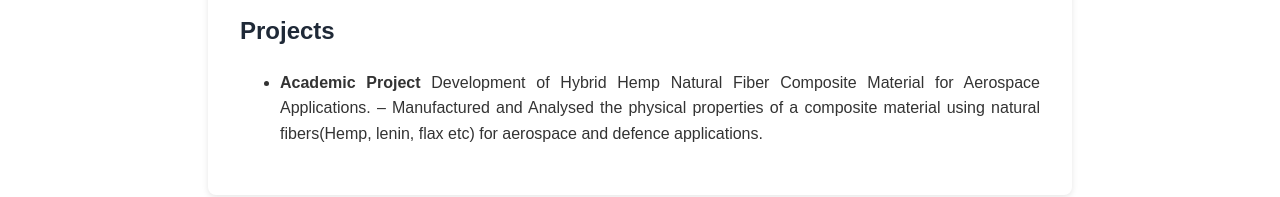
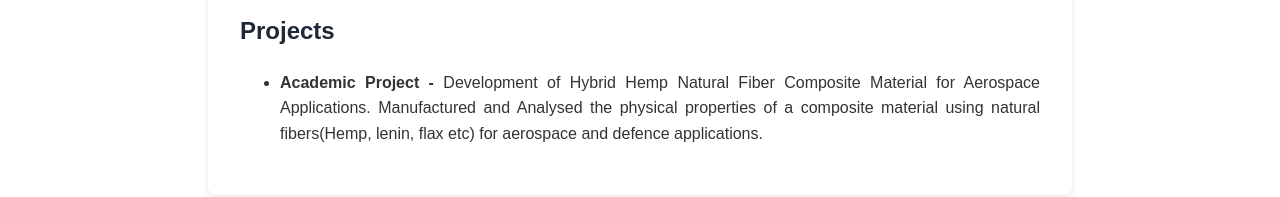
Before and after one commit to Kar77m/kareem-portfolio, a plain HTML site: page projects.html in a window 1280 px wide. Shown: the part 158-355 px from the top of the page. Drawn offline with Linux system fonts and the light colour scheme.

Commit message:
Add files via upload

```diff
--- a/projects.html
+++ b/projects.html
@@ -18,7 +18,7 @@
   <section id="projects" class="fade-in">
     <h2>Projects</h2>
     <ul>
-      <li><strong>Academic Project</strong> Development of Hybrid Hemp Natural Fiber Composite Material for Aerospace Applications. – Manufactured and Analysed the physical properties of a composite material using natural fibers(Hemp, lenin, flax etc) for aerospace and defence applications.</li>
+      <li><strong>Academic Project - </strong> Development of Hybrid Hemp Natural Fiber Composite Material for Aerospace Applications. Manufactured and Analysed the physical properties of a composite material using natural fibers(Hemp, lenin, flax etc) for aerospace and defence applications.</li>
     </ul>
   </section>
 
```
